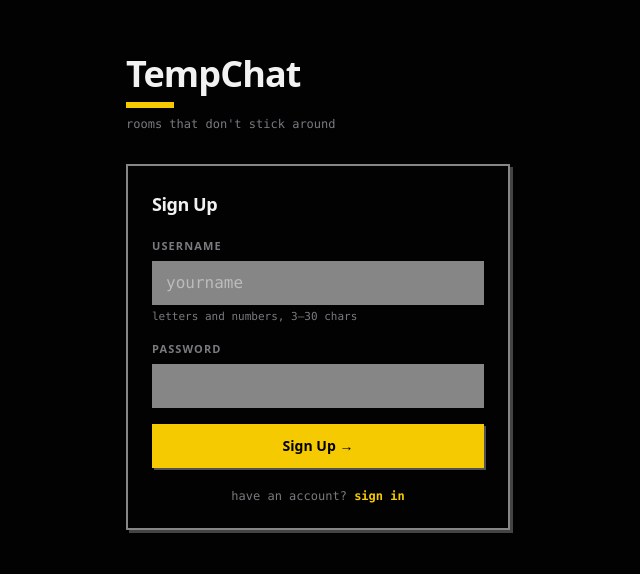
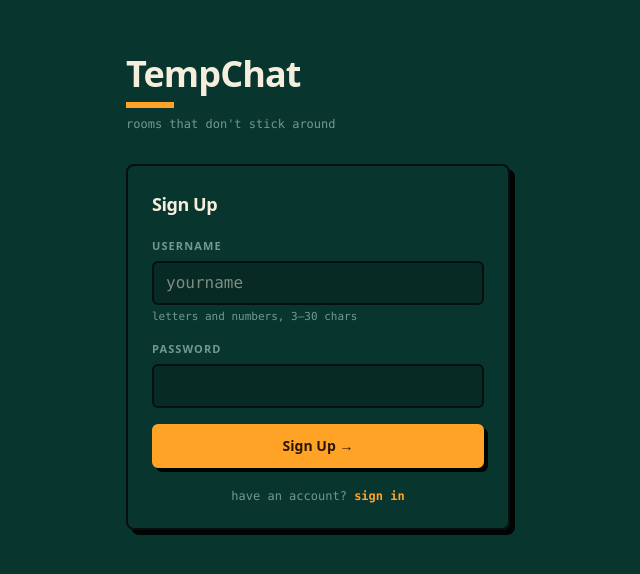
Before and after one commit to jkmoona/go-chat, a Vue app in the folder client/: page /register in a window 1280 px wide. Shown: the part 108-682 px from the top of the page, without its empty margins (322-962 px from the left). Built offline with nearby package versions, Linux system fonts and the light colour scheme.

Commit message:
fix(client): warmer colors, clipboard fallback, countdown fix, PIN persistence

```diff
--- a/client/src/components/ChatMessageCard.vue
+++ b/client/src/components/ChatMessageCard.vue
@@ -7,10 +7,10 @@
     <div
         v-else
         :class="[
-            'max-w-[78%] break-words px-2.5 py-1.5 my-1 border-2',
+            'max-w-[70%] break-words px-2.5 py-1 border-2 border-border rounded-lg',
             isOwnMessage
-                ? 'bg-user border-primary ml-auto'
-                : 'bg-other border-foreground/25 mr-auto',
+                ? 'bg-user ml-auto'
+                : 'bg-other mr-auto',
         ]"
     >
         <span v-if="!isOwnMessage" class="block text-[11px] font-black mb-0.5 opacity-70">{{ message.username }}</span>
--- a/client/src/components/ui/button/index.ts
+++ b/client/src/components/ui/button/index.ts
@@ -9,16 +9,15 @@ export const buttonVariants = cva(
     variants: {
       variant: {
         default:
-          "bg-primary text-primary-foreground shadow-xs hover:bg-primary/90",
+          "bg-primary text-primary-foreground shadow-xs",
         destructive:
-          "bg-destructive text-white shadow-xs hover:bg-destructive/90 focus-visible:ring-destructive/20 dark:focus-visible:ring-destructive/40 dark:bg-destructive/60",
+          "bg-destructive text-destructive-foreground shadow-xs focus-visible:ring-destructive/20 dark:focus-visible:ring-destructive/40 dark:bg-destructive/60",
         outline:
-          "border bg-background shadow-xs hover:bg-accent hover:text-accent-foreground dark:bg-input/30 dark:border-input dark:hover:bg-input/50",
+          "border bg-background shadow-xs dark:bg-input/30 dark:border-input",
         secondary:
-          "bg-secondary text-secondary-foreground shadow-xs hover:bg-secondary/80",
-        ghost:
-          "hover:bg-accent hover:text-accent-foreground dark:hover:bg-accent/50",
-        link: "text-primary underline-offset-4 hover:underline",
+          "bg-secondary text-secondary-foreground shadow-xs",
+        ghost: "",
+        link: "text-primary underline-offset-4",
       },
       size: {
         default: "h-9 px-4 py-2 has-[>svg]:px-3",
--- a/client/src/components/ui/sonner/Sonner.vue
+++ b/client/src/components/ui/sonner/Sonner.vue
@@ -13,7 +13,7 @@ const props = defineProps<ToasterProps>()
       '--normal-bg': 'var(--popover)',
       '--normal-text': 'var(--popover-foreground)',
       '--normal-border': 'var(--border)',
-      '--border-radius': '0px',
+      '--border-radius': 'var(--radius)',
     }"
   />
 </template>
--- a/client/src/composables/useChatRoom.ts
+++ b/client/src/composables/useChatRoom.ts
@@ -175,10 +175,10 @@ export function useChatRoom(roomId: string, getUsername: () => string) {
     }
 
     function seedRemaining(expiresAt: string, ttlSeconds: number) {
+        totalRemaining.value = ttlSeconds;
         if (remaining.value !== 0) return;
         const secs = Math.max(0, Math.floor((new Date(expiresAt).getTime() - Date.now()) / 1000));
         remaining.value = secs;
-        if (!totalRemaining.value) totalRemaining.value = ttlSeconds;
     }
 
     function seedOnlineCount(count: number) {
--- a/client/src/style.css
+++ b/client/src/style.css
@@ -67,7 +67,7 @@
   --chart-3: oklch(0.398 0.07 227.392);
   --chart-4: oklch(0.828 0.189 84.429);
   --chart-5: oklch(0.769 0.188 70.08);
-  --radius: 0.125rem;
+  --radius: 0.5rem;
   --sidebar: oklch(0.985 0 0);
   --sidebar-foreground: oklch(0.141 0.005 285.823);
   --sidebar-primary: oklch(0.21 0.006 285.885);
@@ -79,76 +79,87 @@
 }
 
 .dark {
-  --background: oklch(0.09 0.004 285);
-  --foreground: oklch(0.96 0 0);
-  --card: oklch(0.12 0.004 285);
-  --card-foreground: oklch(0.96 0 0);
-  --popover: oklch(0.12 0.004 285);
-  --popover-foreground: oklch(0.96 0 0);
-  --primary: oklch(0.85 0.19 95);
-  --primary-foreground: oklch(0.08 0 0);
-  --secondary: oklch(0.18 0.004 285);
-  --secondary-foreground: oklch(0.96 0 0);
-  --muted: oklch(0.18 0.004 285);
-  --muted-foreground: oklch(0.58 0.008 285);
-  --accent: oklch(0.85 0.19 95);
-  --accent-foreground: oklch(0.08 0 0);
-  --destructive: oklch(0.628 0.2577 29.23);
-  --destructive-foreground: oklch(0.96 0 0);
-  --border: oklch(0.62 0 0);
-  --input: oklch(0.62 0 0);
-  --ring: oklch(0.85 0.19 95);
+  --background: oklch(0.30 0.05 178);
+  --foreground: oklch(0.95 0.025 85);
+  --card: oklch(0.36 0.06 176);
+  --card-foreground: oklch(0.95 0.025 85);
+  --popover: oklch(0.36 0.06 176);
+  --popover-foreground: oklch(0.95 0.025 85);
+  --primary: oklch(0.80 0.17 65);
+  --primary-foreground: oklch(0.22 0.04 60);
+  --secondary: oklch(0.34 0.055 178);
+  --secondary-foreground: oklch(0.95 0.025 85);
+  --muted: oklch(0.34 0.055 178);
+  --muted-foreground: oklch(0.65 0.045 178);
+  --accent: oklch(0.80 0.17 65);
+  --accent-foreground: oklch(0.22 0.04 60);
+  --destructive: oklch(0.65 0.20 25);
+  --destructive-foreground: oklch(0.95 0.025 85);
+  --border: oklch(0.16 0.02 180);
+  --input: oklch(0.26 0.04 180);
+  --ring: oklch(0.80 0.17 65);
   --chart-1: oklch(0.488 0.243 264.376);
   --chart-2: oklch(0.696 0.17 162.48);
   --chart-3: oklch(0.769 0.188 70.08);
   --chart-4: oklch(0.627 0.265 303.9);
   --chart-5: oklch(0.645 0.246 16.439);
-  --sidebar: oklch(0.12 0.004 285);
-  --sidebar-foreground: oklch(0.96 0 0);
-  --sidebar-primary: oklch(0.85 0.19 95);
-  --sidebar-primary-foreground: oklch(0.08 0 0);
-  --sidebar-accent: oklch(0.18 0.004 285);
-  --sidebar-accent-foreground: oklch(0.96 0 0);
-  --sidebar-border: oklch(0.62 0 0);
-  --sidebar-ring: oklch(0.85 0.19 95);
+  --sidebar: oklch(0.36 0.06 176);
+  --sidebar-foreground: oklch(0.95 0.025 85);
+  --sidebar-primary: oklch(0.80 0.17 65);
+  --sidebar-primary-foreground: oklch(0.22 0.04 60);
+  --sidebar-accent: oklch(0.34 0.055 178);
+  --sidebar-accent-foreground: oklch(0.95 0.025 85);
+  --sidebar-border: oklch(0.16 0.02 180);
+  --sidebar-ring: oklch(0.80 0.17 65);
 }
 
 .neo-card {
   border: 2px solid var(--color-border);
-  box-shadow: 3px 3px 0 oklch(0.62 0 0 / 0.5);
+  border-radius: var(--radius);
+  box-shadow: 5px 5px 0 oklch(0.10 0.02 180);
 }
 
 .neo-btn {
-  box-shadow: 2px 2px 0 oklch(0.62 0 0 / 0.6);
-  transition: box-shadow 70ms ease, transform 70ms ease;
+  border-radius: calc(var(--radius) - 2px);
+  box-shadow: 4px 4px 0 oklch(0.10 0.02 180);
+  transform: translate(0, 0);
+  transition: box-shadow 120ms ease, transform 120ms ease;
+}
+
+@media (hover: hover) {
+  .neo-btn:hover:not(:disabled) {
+    transform: translate(4px, 4px);
+    box-shadow: 0 0 0 oklch(0.10 0.02 180);
+  }
 }
 
 .neo-btn:active:not(:disabled) {
-  box-shadow: none;
-  transform: translate(2px, 2px);
+  transform: translate(4px, 4px);
+  box-shadow: 0 0 0 oklch(0.10 0.02 180);
 }
 
 .bg-destructive:hover {
-  background-color: oklch(0.52 0.245 27.325) !important;
+  background-color: oklch(0.55 0.20 25) !important;
 }
 
 .dark .bg-destructive:hover {
-  background-color: oklch(0.4 0.2577 29.23) !important;
+  background-color: oklch(0.55 0.18 25) !important;
 }
 
 .bg-user {
-  background-color: oklch(0.82 0.10 95);
-  color: oklch(0.08 0 0);
+  background-color: oklch(0.78 0.15 65);
+  color: oklch(0.22 0.04 60);
 }
 
 .bg-other {
-  background-color: oklch(0.22 0.004 285);
-  color: oklch(0.92 0 0);
+  background-color: oklch(0.42 0.06 176);
+  color: oklch(0.93 0.025 85);
 }
 
 [data-sonner-toaster] [data-sonner-toast] {
-  box-shadow: 3px 3px 0 oklch(0.62 0 0 / 0.5) !important;
+  box-shadow: 5px 5px 0 oklch(0.10 0.02 180) !important;
   border-width: 2px !important;
+  border-radius: var(--radius) !important;
   font-family: ui-monospace, SFMono-Regular, Menlo, Monaco, Consolas, monospace !important;
 }
 
@@ -159,6 +170,15 @@
   body {
     @apply bg-background text-foreground;
   }
+  input:not([type="checkbox"]):not([type="radio"]),
+  select,
+  textarea {
+    border-radius: calc(var(--radius) - 2px);
+    transition: border-color 150ms ease, box-shadow 150ms ease;
+  }
+  a {
+    transition: color 150ms ease;
+  }
 }
 
 @layer utilities {
--- /dev/null
+++ b/client/src/utils/clipboard.ts
@@ -0,0 +1,8 @@
+export async function copyToClipboard(text: string): Promise<boolean> {
+    try {
+        await navigator.clipboard.writeText(text);
+        return true;
+    } catch {
+        return false;
+    }
+}
--- a/client/src/views/GuestJoinView.vue
+++ b/client/src/views/GuestJoinView.vue
@@ -64,7 +64,7 @@
                 <template #header-end>
                     <button
                         @click="leaveRoom"
-                        class="px-2 py-1 text-xs font-bold border-2 border-destructive text-destructive neo-btn hover:bg-destructive hover:text-white"
+                        class="px-2 py-1 text-xs font-bold border-2 border-destructive text-destructive neo-btn"
                     >Leave</button>
                 </template>
             </ChatRoom>
```
Also changed, not shown: client/src/components/ChatRoom.vue (+7 -7 lines), client/src/views/HomeView.vue (+23 -27 lines), client/src/views/RoomView.vue (+30 -19 lines).
